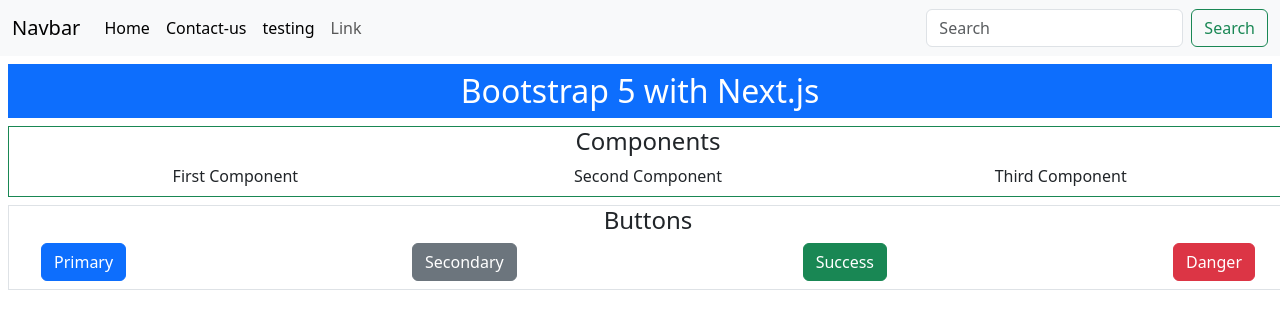
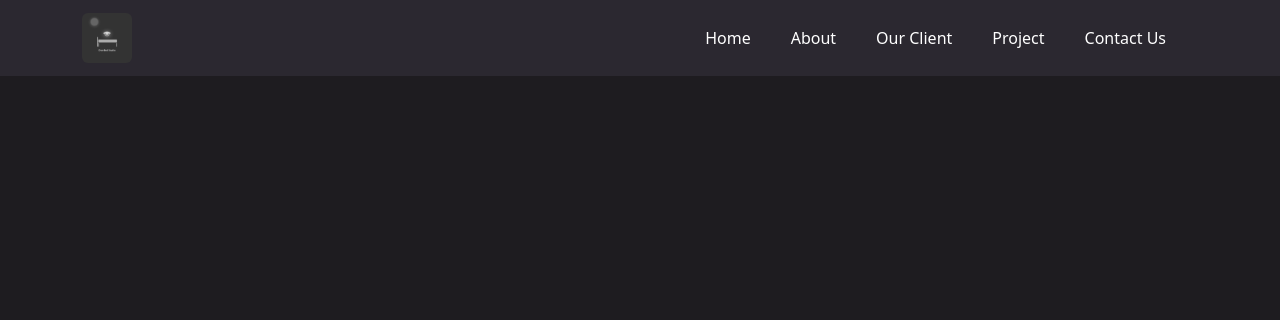
Before and after one commit to Overbed-Studio/overbed-company-profile, a Next.js app: page / in a window 1280 px wide. Shown: the top 320 px of the page. Built offline with nearby package versions, Linux system fonts and the light colour scheme.

Commit message:
feat: add navbar

```diff
--- a/src/app/layout.tsx
+++ b/src/app/layout.tsx
@@ -26,7 +26,7 @@
 }>) {
   return (
     <html lang="en">
-      <body className={`${geistSans.variable} ${geistMono.variable}`}>
+      <body className={`${geistSans.variable} ${geistMono.variable}`} style={{ backgroundColor: "#1e1c20ff" }}>
         <AddBootstrap />
         {children}
       </body>
--- a/src/app/page.tsx
+++ b/src/app/page.tsx
@@ -1,115 +1,54 @@
+import Image from "next/image";
+
 export default function Home() {
   return (
     <div>
       {/* navbar */}
-      <nav className="navbar navbar-expand-lg bg-body-tertiary">
-        <div className="container-fluid">
+      <nav className="navbar navbar-expand-lg" style={{ backgroundColor: "#2b2830ff" }}>
+        <div className="container d-flex align-items-center justify-content-between">
           <a className="navbar-brand" href="#">
-            Navbar
+            <Image
+              className="rounded"
+              src="/icon/Profile Image.png"
+              alt="Logo"
+              width={50}
+              height={50}
+            />
           </a>
-          <button
-            className="navbar-toggler"
-            type="button"
-            data-bs-toggle="collapse"
-            data-bs-target="#navbarSupportedContent"
-            aria-controls="navbarSupportedContent"
-            aria-expanded="false"
-            aria-label="Toggle navigation"
-          >
-            <span className="navbar-toggler-icon"></span>
-          </button>
-          <div className="collapse navbar-collapse" id="navbarSupportedContent">
+          <div className="text-white">
             <ul className="navbar-nav me-auto mb-2 mb-lg-0">
-              <li className="nav-item">
-                <a className="nav-link active" aria-current="page" href="#">
+              <li className="nav-item me-4">
+                <a className="nav-link text-white" aria-current="page" href="#">
                   Home
                 </a>
               </li>
-              <li className="nav-item">
-                <a className="nav-link active" aria-current="page" href="#">
-                  Contact-us
+              <li className="nav-item me-4">
+                <a className="nav-link text-white" aria-current="page" href="#">
+                  About
                 </a>
               </li>
-              <li className="nav-item">
-                <a className="nav-link active" aria-current="page" href="#">
-                  testing
+              <li className="nav-item me-4">
+                <a className="nav-link text-white" href="#">
+                  Our Client
                 </a>
               </li>
-              <li className="nav-item">
-                <a className="nav-link" href="#">
-                  Link
+              <li className="nav-item me-4">
+                <a className="nav-link text-white" aria-current="page" href="#">
+                  Project
+                </a>
+              </li>
+              <li className="nav-item me-4">
+                <a className="nav-link text-white" href="#">
+                  Contact Us
                 </a>
               </li>
             </ul>
-            <form className="d-flex" role="search">
-              <input
-                className="form-control me-2"
-                type="search"
-                placeholder="Search"
-                aria-label="Search"
-              />
-              <button className="btn btn-outline-success" type="submit">
-                Search
-              </button>
-            </form>
           </div>
         </div>
       </nav>
-      <h2 className="text-center text-bg-primary m-2 p-2">
-        Bootstrap 5 with Next.js
-      </h2>
-      <div className="container-fluid m-2 border border-success text-center">
-        <h4>Components</h4>{" "}
-        <div className="row m-2 ">
-          <div className="col-sm">First Component</div>
-          <div className="col-sm">Second Component</div>
-          <div className="col-sm">Third Component</div>
-        </div>
-      </div>
-      <div className="container-fluid m-2 border text-center">
-        <h4>Buttons</h4>
-        <div className="row m-2 justify-content-between ">
-          <div className="col-sm-auto">
-            <button type="button" className="btn btn-primary" data-bs-toggle="modal" data-bs-target="#exampleModal">
-              Primary
-            </button>
-          </div>
-          <div className="col-sm-auto">
-            <button type="button" className="btn btn-secondary">
-              Secondary
-            </button>
-          </div>
-          <div className="col-sm-auto">
-            <button type="button" className="btn btn-success">
-              Success
-            </button>
-          </div>
-          <div className="col-sm-auto">
-            <button type="button" className="btn btn-danger" >
-              Danger
-            </button>
-          </div>
-        </div>
-      </div>
 
-      {/* Modal */}
-      <div className="modal fade" id="exampleModal" tabIndex={-1} aria-labelledby="exampleModalLabel" aria-hidden="true">
-        <div className="modal-dialog">
-          <div className="modal-content">
-            <div className="modal-header">
-              <h1 className="modal-title fs-5" id="exampleModalLabel">Modal title</h1>
-              <button type="button" className="btn-close" data-bs-dismiss="modal" aria-label="Close"></button>
-            </div>
-            <div className="modal-body">
-              ...
-            </div>
-            <div className="modal-footer">
-              <button type="button" className="btn btn-secondary" data-bs-dismiss="modal">Close</button>
-              <button type="button" className="btn btn-primary">Save changes</button>
-            </div>
-          </div>
-        </div>
-      </div>
+      {/* Content */}
+
     </div>
   );
 }
```
Also changed, not shown: public/icon/Profile Image.png (added).
